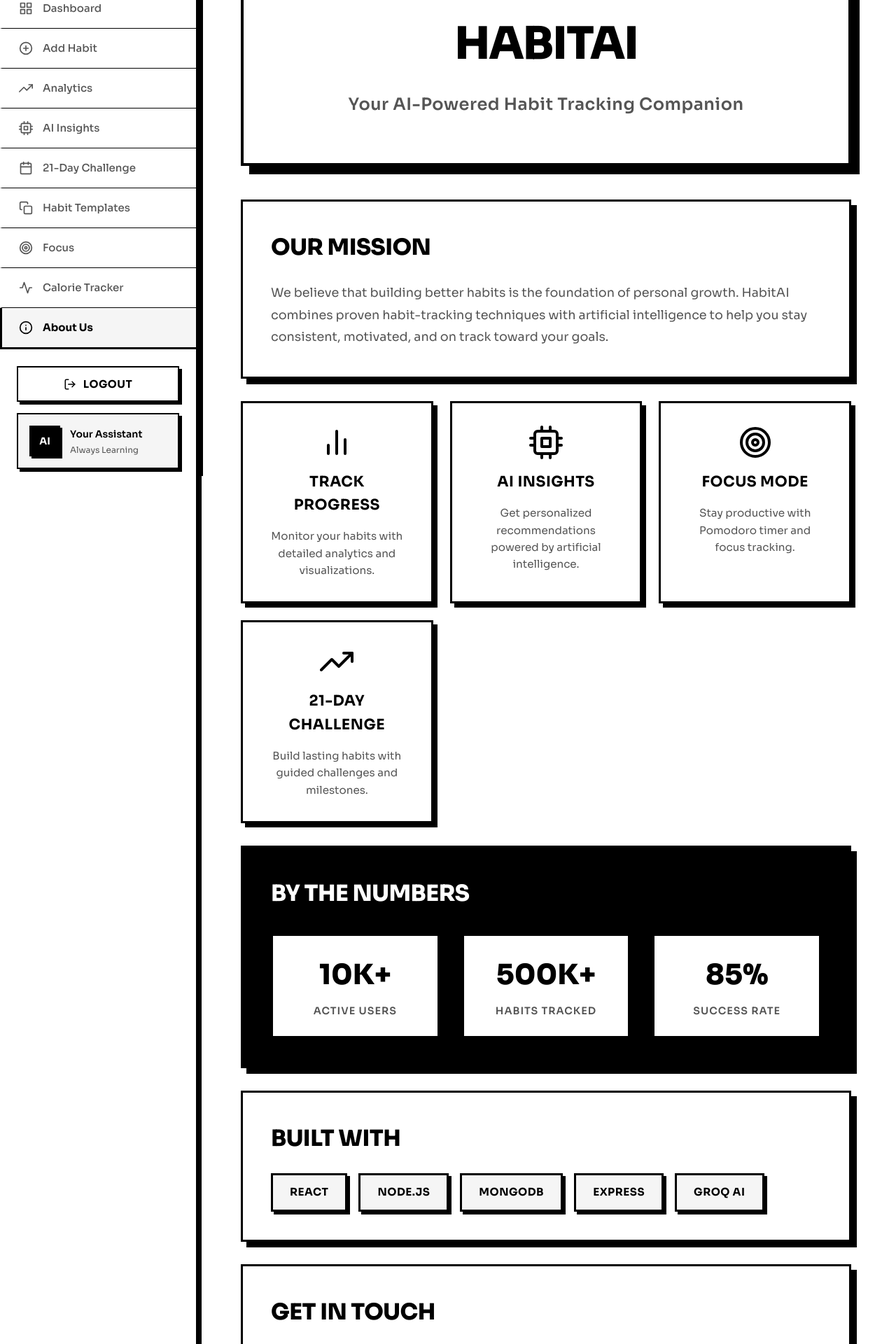
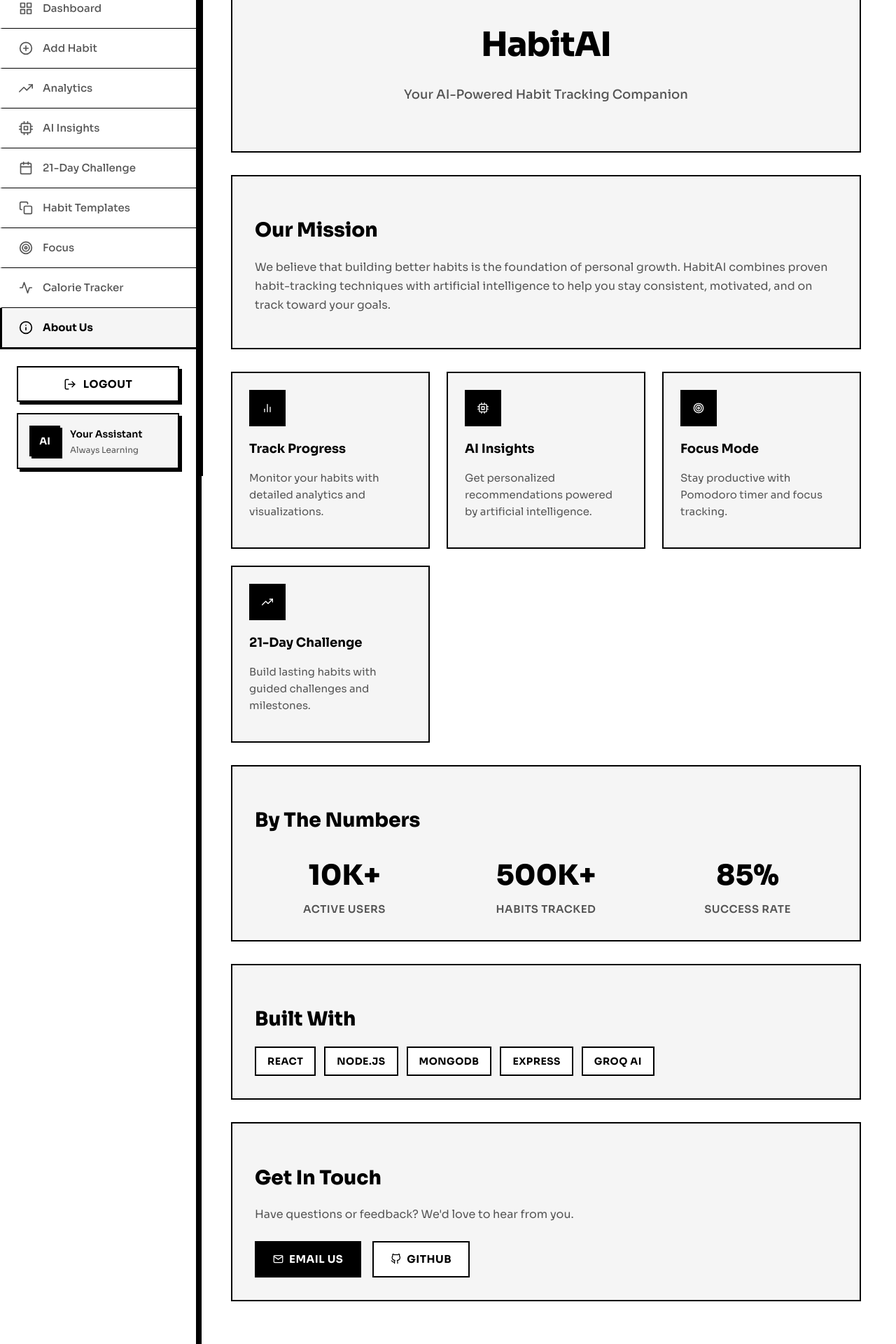
Before and after one commit to aayush45123/Ai-Habit-Tracker, a React (Vite) app in the folder ai-habit-tracker/client/: page /about in a window 1280 px wide. Shown: the part 120-2040 px from the top of the page at 70% size. Built offline with nearby package versions, Linux system fonts and the light colour scheme; no server answers; sample sign-in values are in the browser's storage.

Commit message:
updated about us page

```diff
--- a/ai-habit-tracker/client/src/pages/About/About.module.css
+++ b/ai-habit-tracker/client/src/pages/About/About.module.css
@@ -1,329 +1,398 @@
-/* About.module.css */
-
 .root {
-  max-width: 1000px;
+  max-width: 900px;
   margin: 0 auto;
-  padding: 2rem;
-  font-family: var(--font-primary);
+  padding: 2rem 1rem;
+  display: flex;
+  flex-direction: column;
+  gap: 2rem;
 }
 
-/* ==================== Hero Section ==================== */
+/* Hero Section */
 .hero {
   text-align: center;
-  padding: 4rem 2rem;
-  margin-bottom: 3rem;
-  background-color: var(--color-bg-primary);
-  border: 4px solid var(--color-border);
-  box-shadow: 12px 12px 0px var(--color-accent-primary);
-  transition: all var(--transition-speed) var(--transition-easing);
+  padding: 3rem 1rem;
+  background-color: var(--color-bg-secondary);
+  border: 2px solid var(--color-border);
+  position: relative;
 }
 
-.hero:hover {
-  transform: translate(-2px, -2px);
-  box-shadow: 14px 14px 0px var(--color-accent-primary);
+.hero::after {
+  content: "";
+  position: absolute;
+  bottom: -6px;
+  right: -6px;
+  width: 100%;
+  height: 100%;
+  background-color: var(--color-border);
+  z-index: -1;
 }
 
 .title {
-  font-size: 4rem;
+  font-size: 3rem;
   font-weight: 900;
-  margin: 0 0 1rem 0;
   color: var(--color-text-primary);
-  letter-spacing: -2px;
-  text-transform: uppercase;
+  margin-bottom: 0.5rem;
+  letter-spacing: -1px;
 }
 
 .subtitle {
-  font-size: 1.5rem;
-  font-weight: 600;
+  font-size: 1.125rem;
   color: var(--color-text-secondary);
-  margin: 0;
-  letter-spacing: 0.5px;
+  font-weight: 500;
 }
 
-/* ==================== Card Sections ==================== */
+/* Card Styles */
 .card,
 .statsCard,
-.contactCard {
-  background-color: var(--color-bg-primary);
-  border: 3px solid var(--color-border);
-  padding: 2.5rem;
-  margin-bottom: 2rem;
-  box-shadow: 8px 8px 0px var(--color-accent-primary);
-  transition: all var(--transition-speed) var(--transition-easing);
+.contactCard,
+.creatorCard {
+  padding: 2rem;
+  background-color: var(--color-bg-secondary);
+  border: 2px solid var(--color-border);
+  position: relative;
 }
 
-.card:hover,
-.statsCard:hover,
-.contactCard:hover {
-  transform: translate(-2px, -2px);
-  box-shadow: 10px 10px 0px var(--color-accent-primary);
+.card::after,
+.statsCard::after,
+.contactCard::after,
+.creatorCard::after {
+  content: "";
+  position: absolute;
+  bottom: -6px;
+  right: -6px;
+  width: 100%;
+  height: 100%;
+  background-color: var(--color-border);
+  z-index: -1;
 }
 
 .cardTitle {
-  font-size: 2rem;
+  font-size: 1.75rem;
   font-weight: 800;
-  margin: 0 0 1.5rem 0;
   color: var(--color-text-primary);
-  text-transform: uppercase;
-  letter-spacing: -0.5px;
+  margin-bottom: 1rem;
 }
 
 .cardText {
-  font-size: 1.1rem;
-  line-height: 1.8;
+  font-size: 1rem;
+  line-height: 1.7;
   color: var(--color-text-secondary);
-  margin: 0;
 }
 
-/* ==================== Features Grid ==================== */
+/* Features Grid */
 .featuresGrid {
   display: grid;
-  grid-template-columns: repeat(auto-fit, minmax(250px, 1fr));
+  grid-template-columns: repeat(auto-fit, minmax(220px, 1fr));
   gap: 1.5rem;
-  margin-bottom: 2rem;
 }
 
 .featureCard {
-  background-color: var(--color-bg-primary);
-  border: 3px solid var(--color-border);
-  padding: 2rem;
-  text-align: center;
-  box-shadow: 6px 6px 0px var(--color-accent-primary);
+  padding: 1.5rem;
+  background-color: var(--color-bg-secondary);
+  border: 2px solid var(--color-border);
+  transition: all var(--transition-speed) var(--transition-easing);
+  position: relative;
+}
+
+.featureCard::after {
+  content: "";
+  position: absolute;
+  bottom: -5px;
+  right: -5px;
+  width: 100%;
+  height: 100%;
+  background-color: var(--color-border);
+  z-index: -1;
   transition: all var(--transition-speed) var(--transition-easing);
 }
 
 .featureCard:hover {
-  transform: translate(-2px, -2px);
-  box-shadow: 8px 8px 0px var(--color-accent-primary);
+  transform: translate(-4px, -4px);
+}
+
+.featureCard:hover::after {
+  transform: translate(2px, 2px);
 }
 
 .featureIcon {
-  font-size: 3rem;
+  width: 48px;
+  height: 48px;
+  display: flex;
+  align-items: center;
+  justify-content: center;
+  background-color: var(--color-accent-primary);
+  color: var(--color-bg-primary);
+  border: 2px solid var(--color-border);
   margin-bottom: 1rem;
-  color: var(--color-accent-primary);
-  display: flex;
-  justify-content: center;
-  align-items: center;
-}
-
-.featureIcon svg {
-  width: 3rem;
-  height: 3rem;
-  stroke-width: 2px;
 }
 
 .featureTitle {
-  font-size: 1.3rem;
+  font-size: 1.125rem;
   font-weight: 700;
-  margin: 0 0 1rem 0;
   color: var(--color-text-primary);
-  text-transform: uppercase;
-  letter-spacing: 0.5px;
+  margin-bottom: 0.5rem;
 }
 
 .featureText {
-  font-size: 0.95rem;
+  font-size: 0.9375rem;
   line-height: 1.6;
   color: var(--color-text-secondary);
-  margin: 0;
 }
 
-/* ==================== Stats Section ==================== */
-.statsCard {
-  background-color: var(--color-accent-primary);
-  color: var(--color-bg-primary);
-}
-
-.statsCard .cardTitle {
-  color: var(--color-bg-primary);
-}
-
+/* Stats Section */
 .statsGrid {
   display: grid;
   grid-template-columns: repeat(auto-fit, minmax(150px, 1fr));
   gap: 2rem;
-  margin-top: 2rem;
+  margin-top: 1.5rem;
 }
 
 .stat {
   text-align: center;
-  padding: 1.5rem;
-  background-color: var(--color-bg-primary);
-  border: 3px solid var(--color-border);
-  box-shadow: 4px 4px 0px var(--color-border);
 }
 
 .statNumber {
   font-size: 2.5rem;
   font-weight: 900;
-  color: var(--color-text-primary);
-  margin-bottom: 0.5rem;
+  color: var(--color-accent-primary);
+  margin-bottom: 0.25rem;
 }
 
 .statLabel {
-  font-size: 0.9rem;
+  font-size: 0.9375rem;
+  color: var(--color-text-secondary);
   font-weight: 600;
-  color: var(--color-text-secondary);
   text-transform: uppercase;
-  letter-spacing: 1px;
+  letter-spacing: 0.5px;
 }
 
-/* ==================== Tech Stack ==================== */
+/* Tech Stack */
 .techStack {
   display: flex;
   flex-wrap: wrap;
-  gap: 1rem;
-  margin-top: 1.5rem;
+  gap: 0.75rem;
+  margin-top: 1rem;
 }
 
 .techItem {
-  padding: 0.75rem 1.5rem;
-  background-color: var(--color-bg-secondary);
-  border: 3px solid var(--color-border);
+  padding: 0.5rem 1rem;
+  background-color: var(--color-bg-primary);
+  border: 2px solid var(--color-border);
+  font-size: 0.875rem;
   font-weight: 700;
-  font-size: 0.95rem;
+  color: var(--color-text-primary);
   text-transform: uppercase;
   letter-spacing: 0.5px;
+  position: relative;
+}
+
+.techItem::after {
+  content: "";
+  position: absolute;
+  bottom: -3px;
+  right: -3px;
+  width: 100%;
+  height: 100%;
+  background-color: var(--color-border);
+  z-index: -1;
+}
+
+/* Creator Section */
+.creatorContent {
+  display: flex;
+  gap: 2rem;
+  margin-top: 1.5rem;
+  align-items: flex-start;
+}
+
+.creatorImageWrapper {
+  flex-shrink: 0;
+  position: relative;
+}
+
+.creatorImage {
+  width: 180px;
+  height: 180px;
+  object-fit: cover;
+  border: 3px solid var(--color-border);
+  display: block;
+  position: relative;
+}
+
+.creatorImageWrapper::after {
+  content: "";
+  position: absolute;
+  bottom: -6px;
+  right: -6px;
+  width: 100%;
+  height: 100%;
+  background-color: var(--color-accent-primary);
+  z-index: -1;
+}
+
+.creatorInfo {
+  flex: 1;
+}
+
+.creatorName {
+  font-size: 1.5rem;
+  font-weight: 800;
   color: var(--color-text-primary);
-  box-shadow: 4px 4px 0px var(--color-accent-primary);
+  margin-bottom: 0.25rem;
+}
+
+.creatorRole {
+  font-size: 1rem;
+  color: var(--color-accent-primary);
+  font-weight: 700;
+  text-transform: uppercase;
+  letter-spacing: 0.5px;
+  margin-bottom: 1rem;
+}
+
+.creatorBio {
+  font-size: 0.9375rem;
+  line-height: 1.7;
+  color: var(--color-text-secondary);
+  margin-bottom: 1.5rem;
+}
+
+.socialLinks {
+  display: flex;
+  flex-wrap: wrap;
+  gap: 0.75rem;
+}
+
+.socialLink {
+  display: flex;
+  align-items: center;
+  gap: 0.5rem;
+  padding: 0.5rem 1rem;
+  background-color: var(--color-bg-primary);
+  color: var(--color-text-primary);
+  border: 2px solid var(--color-border);
+  text-decoration: none;
+  font-size: 0.875rem;
+  font-weight: 700;
+  transition: all var(--transition-speed) var(--transition-easing);
+  position: relative;
+}
+
+.socialLink::after {
+  content: "";
+  position: absolute;
+  bottom: -3px;
+  right: -3px;
+  width: 100%;
+  height: 100%;
+  background-color: var(--color-border);
+  z-index: -1;
   transition: all var(--transition-speed) var(--transition-easing);
 }
 
-.techItem:hover {
-  transform: translate(-1px, -1px);
-  box-shadow: 5px 5px 0px var(--color-accent-primary);
+.socialLink:hover {
+  background-color: var(--color-accent-secondary);
+  color: var(--color-bg-primary);
+  transform: translate(-3px, -3px);
 }
 
-/* ==================== Contact Section ==================== */
+.socialLink:hover::after {
+  transform: translate(1px, 1px);
+}
+
+/* Contact Section */
 .contactButtons {
   display: flex;
   gap: 1rem;
-  margin-top: 2rem;
+  margin-top: 1.5rem;
   flex-wrap: wrap;
 }
 
 .primaryBtn,
 .secondaryBtn {
-  padding: 1rem 2.5rem;
-  font-size: 1rem;
-  font-weight: 700;
-  font-family: var(--font-primary);
-  text-decoration: none;
-  text-align: center;
-  text-transform: uppercase;
-  letter-spacing: 1px;
-  border: 3px solid var(--color-border);
-  cursor: pointer;
-  transition: all var(--transition-speed) var(--transition-easing);
-  display: inline-flex;
+  display: flex;
   align-items: center;
   gap: 0.5rem;
-  justify-content: center;
+  padding: 0.75rem 1.5rem;
+  font-family: var(--font-primary);
+  font-size: 0.9375rem;
+  font-weight: 700;
+  text-decoration: none;
+  border: 2px solid var(--color-border);
+  transition: all var(--transition-speed) var(--transition-easing);
+  text-transform: uppercase;
+  letter-spacing: 0.5px;
+  position: relative;
 }
 
-.btnIcon {
-  width: 1.2rem;
-  height: 1.2rem;
+.primaryBtn::after,
+.secondaryBtn::after {
+  content: "";
+  position: absolute;
+  bottom: -4px;
+  right: -4px;
+  width: 100%;
+  height: 100%;
+  z-index: -1;
+  transition: all var(--transition-speed) var(--transition-easing);
 }
 
 .primaryBtn {
   background-color: var(--color-accent-primary);
   color: var(--color-bg-primary);
-  box-shadow: 6px 6px 0px var(--color-accent-secondary);
 }
 
-.primaryBtn:hover {
-  transform: translate(-2px, -2px);
-  box-shadow: 8px 8px 0px var(--color-accent-secondary);
-}
-
-.primaryBtn:active {
-  transform: translate(2px, 2px);
-  box-shadow: 3px 3px 0px var(--color-accent-secondary);
+.primaryBtn::after {
+  background-color: var(--color-accent-primary);
+  opacity: 0.5;
 }
 
 .secondaryBtn {
-  background-color: var(--color-bg-secondary);
+  background-color: var(--color-bg-primary);
   color: var(--color-text-primary);
-  box-shadow: 6px 6px 0px var(--color-accent-primary);
+}
+
+.secondaryBtn::after {
+  background-color: var(--color-border);
+}
+
+.primaryBtn:hover,
+.secondaryBtn:hover {
+  transform: translate(-3px, -3px);
+}
+
+.primaryBtn:hover::after,
+.secondaryBtn:hover::after {
+  transform: translate(1px, 1px);
 }
 
 .secondaryBtn:hover {
-  transform: translate(-2px, -2px);
-  box-shadow: 8px 8px 0px var(--color-accent-primary);
-  background-color: var(--color-bg-tertiary);
+  background-color: var(--color-accent-secondary);
+  color: var(--color-bg-primary);
 }
 
-.secondaryBtn:active {
-  transform: translate(2px, 2px);
-  box-shadow: 3px 3px 0px var(--color-accent-primary);
-}
-
-/* ==================== Footer ==================== */
-.footer {
-  text-align: center;
-  padding: 2rem;
-  margin-top: 3rem;
-  border-top: 3px solid var(--color-border);
-}
-
-.footer p {
-  margin: 0;
-  font-size: 0.9rem;
-  color: var(--color-text-secondary);
-  font-weight: 600;
-}
-
-/* ==================== Responsive Design ==================== */
+/* Responsive Design */
 @media (max-width: 768px) {
-  .root {
-    padding: 1rem;
+  .title {
+    font-size: 2.25rem;
   }
 
   .hero {
-    padding: 3rem 1.5rem;
-    margin-bottom: 2rem;
+    padding: 2rem 1rem;
   }
 
-  .title {
-    font-size: 2.5rem;
+  .creatorContent {
+    flex-direction: column;
+    align-items: center;
+    text-align: center;
   }
 
-  .subtitle {
-    font-size: 1.1rem;
+  .creatorImage {
+    width: 150px;
+    height: 150px;
   }
 
-  .card,
-  .statsCard,
-  .contactCard {
-    padding: 1.5rem;
-    box-shadow: 6px 6px 0px var(--color-accent-primary);
-  }
-
-  .cardTitle {
-    font-size: 1.5rem;
-  }
-
-  .cardText {
-    font-size: 1rem;
-  }
-
-  .featuresGrid {
-    grid-template-columns: 1fr;
-    gap: 1rem;
-  }
-
-  .featureCard {
-    padding: 1.5rem;
-    box-shadow: 4px 4px 0px var(--color-accent-primary);
-  }
-
-  .statsGrid {
-    grid-template-columns: 1fr;
-    gap: 1rem;
-  }
-
-  .techStack {
+  .socialLinks {
     justify-content: center;
   }
 
@@ -334,10 +403,25 @@
   .primaryBtn,
   .secondaryBtn {
     width: 100%;
+    justify-content: center;
+  }
+
+  .featuresGrid {
+    grid-template-columns: 1fr;
+  }
+
+  .statsGrid {
+    grid-template-columns: 1fr;
+    gap: 1.5rem;
   }
 }
 
 @media (max-width: 480px) {
+  .root {
+    padding: 1.5rem 1rem;
+    gap: 1.5rem;
+  }
+
   .title {
     font-size: 2rem;
   }
@@ -346,16 +430,37 @@
     font-size: 1rem;
   }
 
-  .featureIcon {
-    font-size: 2.5rem;
+  .cardTitle {
+    font-size: 1.5rem;
   }
 
-  .featureIcon svg {
-    width: 2.5rem;
-    height: 2.5rem;
+  .card,
+  .statsCard,
+  .contactCard,
+  .creatorCard {
+    padding: 1.5rem;
+  }
+
+  .hero::after,
+  .card::after,
+  .statsCard::after,
+  .contactCard::after,
+  .creatorCard::after {
+    bottom: -4px;
+    right: -4px;
+  }
+
+  .featureCard::after {
+    bottom: -4px;
+    right: -4px;
   }
 
   .statNumber {
     font-size: 2rem;
   }
+
+  .creatorImage {
+    width: 120px;
+    height: 120px;
+  }
 }
```
